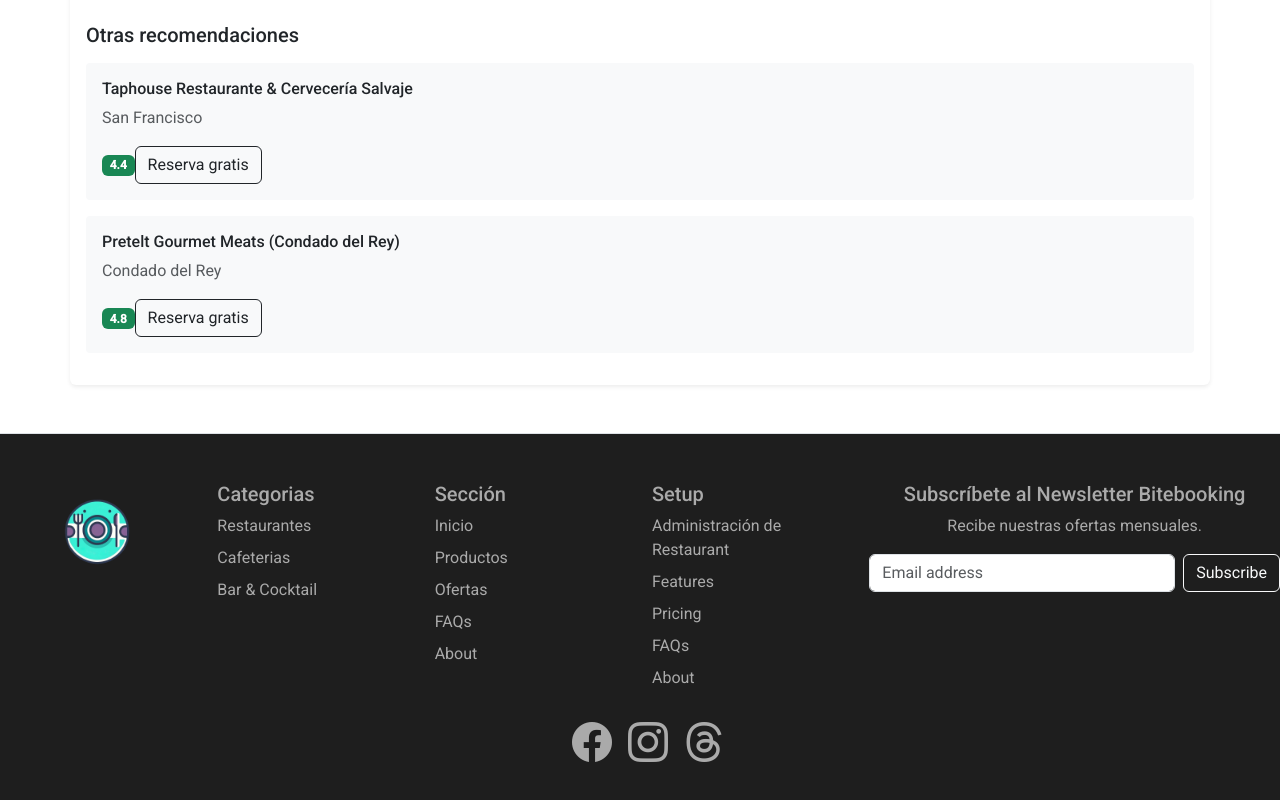
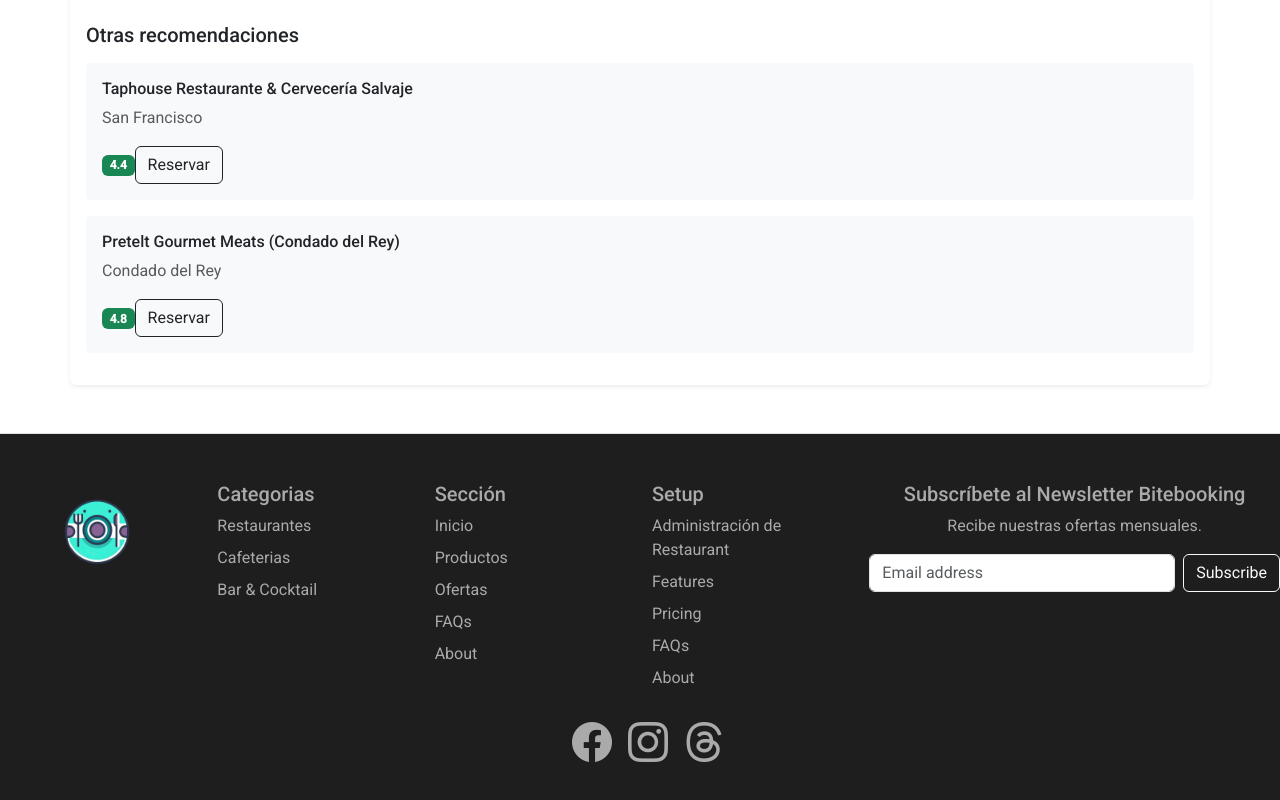
Before and after one commit to JehielL/bitebooking-frontend, an Angular app: page /restaurant-detail in a window 1280 px wide. Shown: the part 912-1712 px from the top of the page. Built offline with nearby package versions, Linux system fonts and the light colour scheme.

Commit message:
optimizacion de boton en la sugerencias de restaurant detail

```diff
--- a/src/app/restaurant-detail/restaurant-detail.component.html
+++ b/src/app/restaurant-detail/restaurant-detail.component.html
@@ -67,13 +67,13 @@
       <div class="h6">Taphouse Restaurante & Cervecería Salvaje</div>
       <p class="text-muted">San Francisco</p>
       <div class="badge bg-success mb-2">4.4</div>
-      <button class="btn btn-outline-dark">Reserva gratis</button>
+      <button class="btn btn-outline-dark">Reservar</button>
     </div>
     <div class="recommendation mb-3">
       <div class="h6">Pretelt Gourmet Meats (Condado del Rey)</div>
       <p class="text-muted">Condado del Rey</p>
       <div class="badge bg-success mb-2">4.8</div>
-      <button class="btn btn-outline-dark">Reserva gratis</button>
+      <button class="btn btn-outline-dark">Reservar</button>
     </div>
   </div>
 </div>
```
